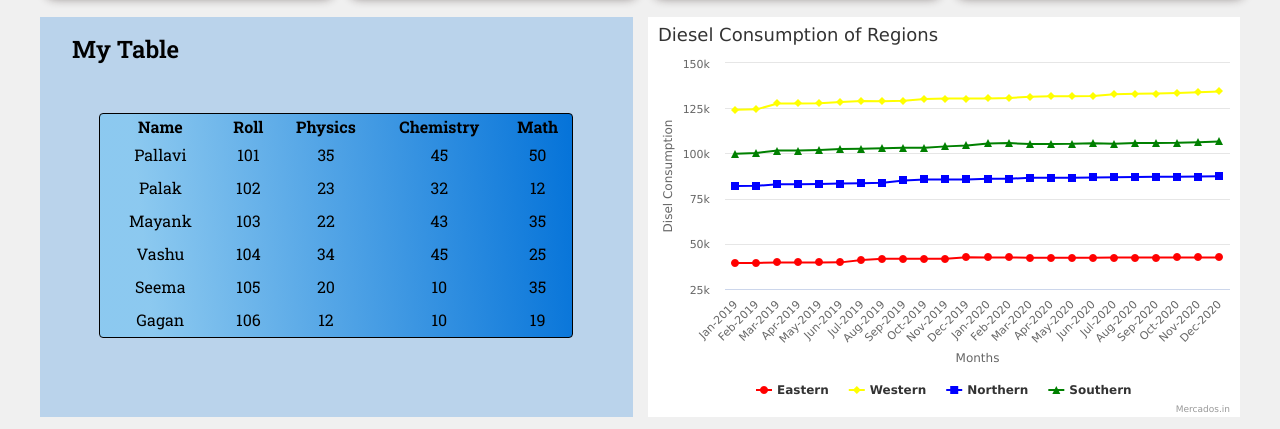
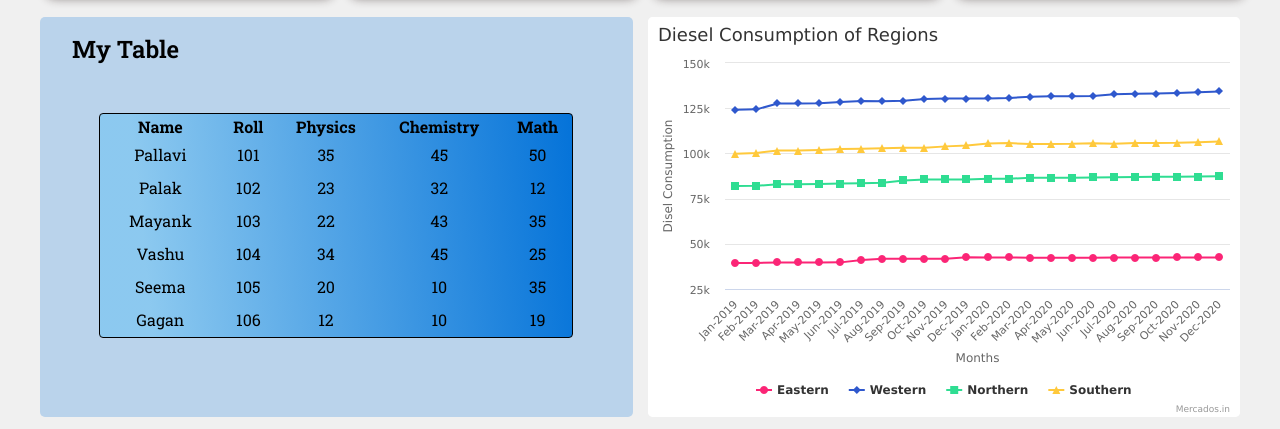
Before and after one commit to pallaviDwivedi1605/Dashboard, a plain HTML site: page index.html in a window 1280 px wide. Shown: the part 320-749 px from the top of the page. Drawn offline with nearby package versions, Linux system fonts and the light colour scheme.

Commit message:
changed colors of charts

```diff
--- a/script.js
+++ b/script.js
@@ -1,12 +1,11 @@
-const color = document.querySelector("#data-1");
-const cl = window.getComputedStyle( color ,null).getPropertyValue('background-color');
-console.log(cl);
 
 const values = {};
 plotChart();
 
+const myColor = ['#FB2576','#2F58CD','#2FDD92','#FFC93C'];
+
 async function fetchData() {
-	const response = await fetch('data.json');
+	const response = await fetch('./data.json');
 	const jsonData = await response.json();
 
 	const month = new Set(jsonData.map(obj => obj.Month));
@@ -58,7 +57,7 @@ async function plotChart() {
 			align: 'left'
 		},
 
-		  colors: [color,'yellow','blue','green'],
+		  colors: myColor,
 
 		yAxis: {
 			title: {
@@ -113,7 +112,7 @@ async function plotChart() {
 			align: 'left'
 		},
 
-		  colors: ['red','yellow','blue','green'],
+		  colors: myColor,
 
 		yAxis: {
 			title: {
@@ -174,7 +173,7 @@ async function plotChart() {
 			align: 'left'
 		},
 
-		  colors: ['red','yellow','blue','green'],
+		  colors: myColor,
 
 		yAxis: {
 			title: {
@@ -229,7 +228,7 @@ async function plotChart() {
 			align: 'left'
 		},
 
-		  colors: ['red','yellow','blue','green'],
+		  colors: myColor,
 
 		yAxis: {
 			title: {
--- a/style.css
+++ b/style.css
@@ -116,6 +116,7 @@ a{
     /* border: 2px solid #070707a4; */
     background-color: white;
     overflow: hidden;
+    border-radius: 5px;
 }
 
 .box2 h2{
```
